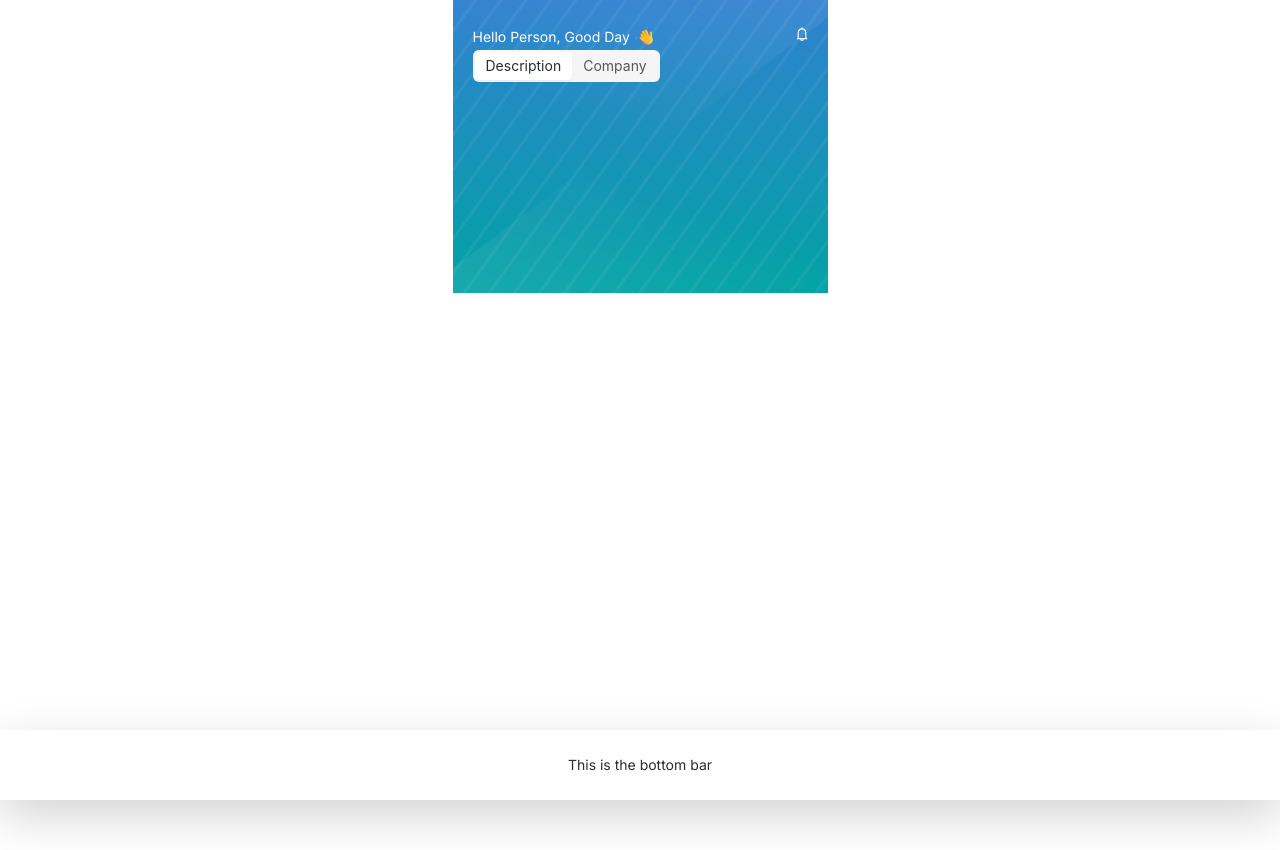
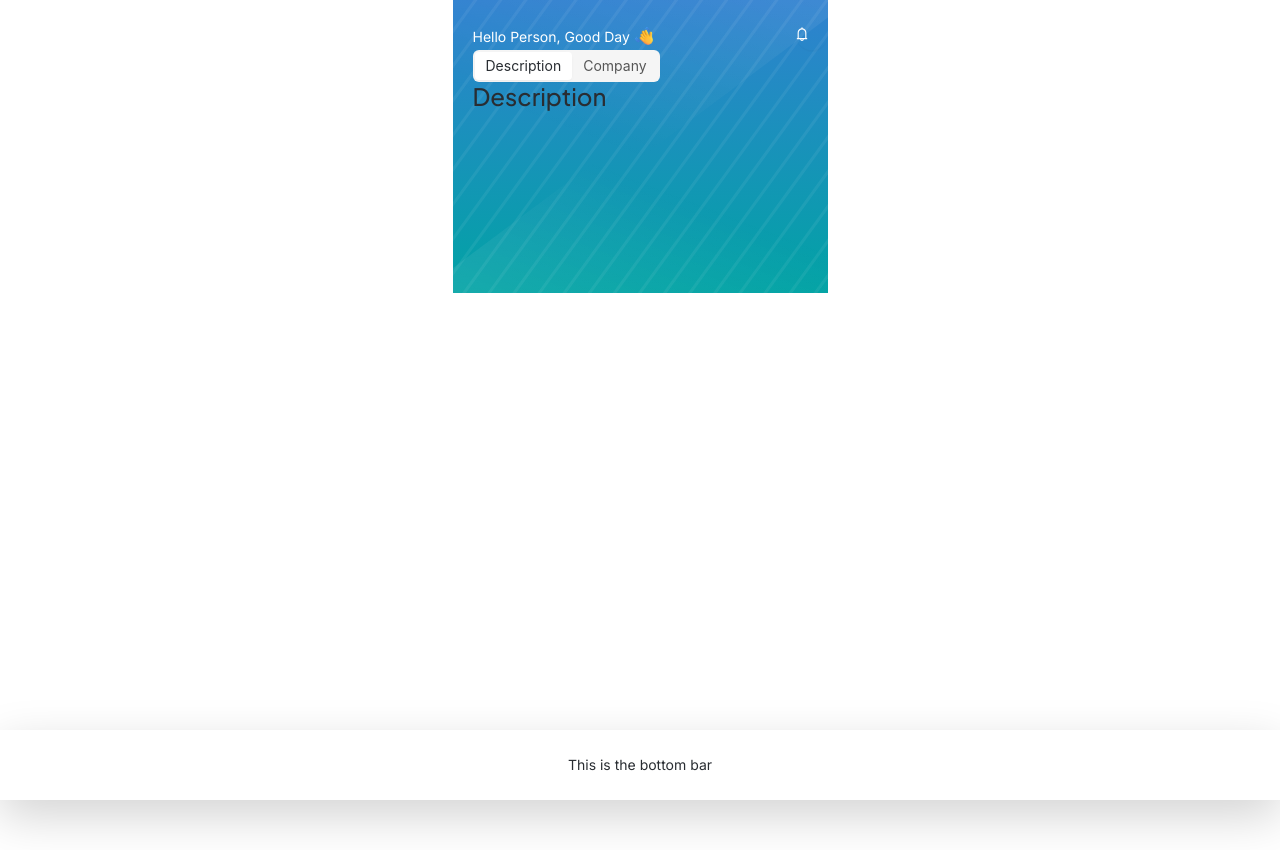
Before and after one commit to shiraazAh/osmium-job-app, a React (Vite) app: page /details in a window 1280 px wide. Built offline with nearby package versions, Linux system fonts and the light colour scheme; what antd-style would draw is missing.

Commit message:
use Antd onChange to change the state when the other option is pressed

```diff
--- a/src/pages/JobDetailsPage.jsx
+++ b/src/pages/JobDetailsPage.jsx
@@ -1,16 +1,22 @@
-import React from "react";
+import React, { useState } from "react";
 import { Segmented } from "antd";
 import "../styles.css";
 
 export default function JobDetailsPage() {
+  const [selected, setSelected] = useState("Description");
+
   return (
     <div>
       <Segmented
         options={["Description", "Company"]}
-        onChange={(value) => {
-          console.log(value);
+        onChange={(option) => {
+          setSelected(option);
         }}
       />
+      <div>
+        {selected === "Description" && <h4>Description</h4>}
+        {selected === "Company" && <h4>Company</h4>}
+      </div>
     </div>
   );
 }
```
